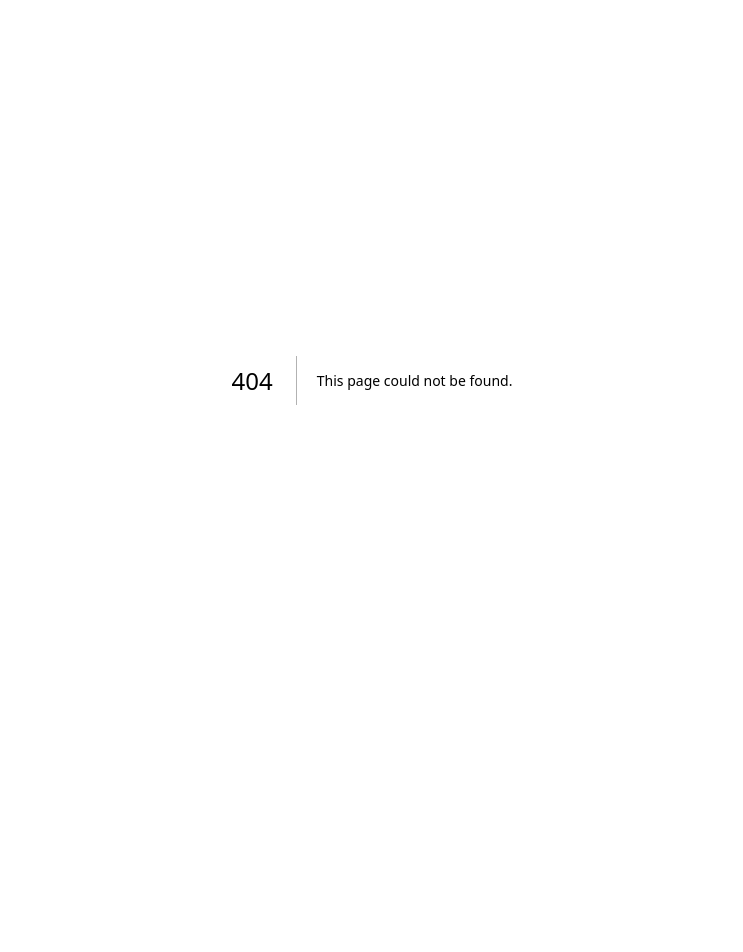
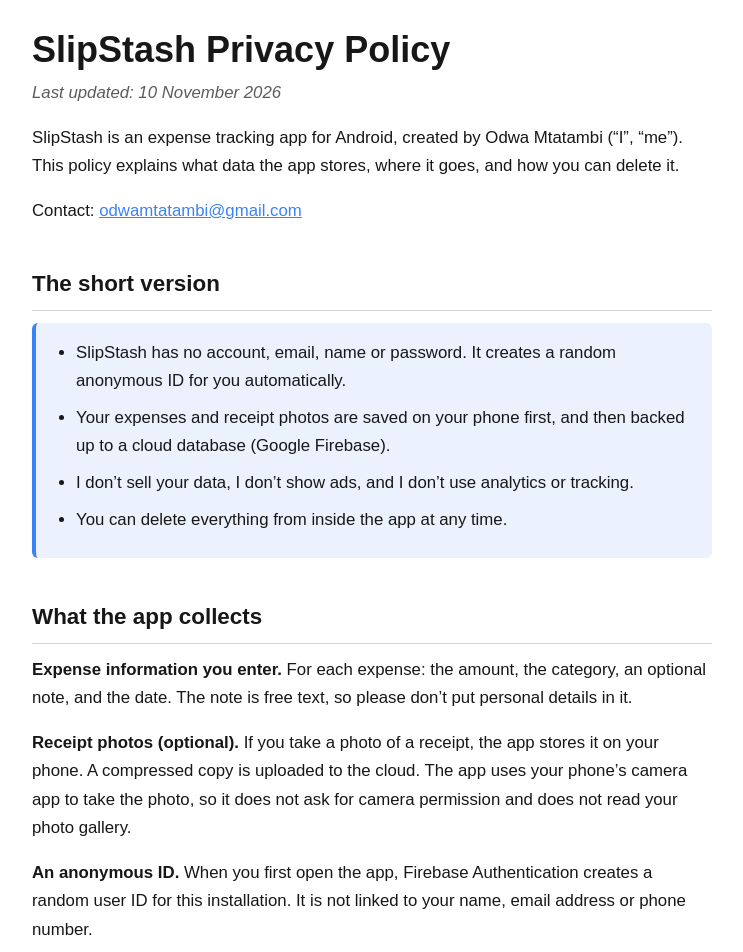
Before and after one commit to OddzMint-Net/odwa-portfolio, a Next.js app: page /privacy/slipstash in a window 1280 px wide. Before the commit this address had no page. Shown: the part 20-972 px from the top of the page, without its empty margins (268-1011 px from the left). Before the commit the page ends 800 px from the top, so only its background shows below. Built offline with nearby package versions, Linux system fonts and the light colour scheme.

Commit message:
add: Slipstash privacy policy

```diff
--- /dev/null
+++ b/app/privacy/slipstash/page.tsx
@@ -0,0 +1,139 @@
+import styles from "./policy.module.css";
+
+export const metadata = {
+    title: "SlipStash Privacy Policy",
+};
+
+export default function SlipStashPrivacy() {
+    return (
+        <main className={styles.policy}>
+
+            <h1>SlipStash Privacy Policy</h1>
+            <p className={styles.updated}>Last updated: 10 November 2026</p>
+            <p>
+                SlipStash is an expense tracking app for Android, created by Odwa
+                Mtatambi (“I”, “me”). This policy explains what data the app stores,
+                where it goes, and how you can delete it.
+            </p>
+            <p>
+                Contact: <a href="mailto:odwamtatambi@gmail.com">odwamtatambi@gmail.com</a>
+            </p>
+
+            <h2>The short version</h2>
+            <ul className={styles.summary}>
+                <li>
+                    SlipStash has no account, email, name or password. It creates a random
+                    anonymous ID for you automatically.
+                </li>
+                <li>
+                    Your expenses and receipt photos are saved on your phone first, and
+                    then backed up to a cloud database (Google Firebase).
+                </li>
+                <li>
+                    I don’t sell your data, I don’t show ads, and I don’t use analytics or
+                    tracking.
+                </li>
+                <li>You can delete everything from inside the app at any time.</li>
+            </ul>
+
+            <h2>What the app collects</h2>
+            <p>
+                <strong>Expense information you enter.</strong> For each expense: the
+                amount, the category, an optional note, and the date. The note is free
+                text, so please don’t put personal details in it.
+            </p>
+            <p>
+                <strong>Receipt photos (optional).</strong> If you take a photo of a
+                receipt, the app stores it on your phone. A compressed copy is uploaded
+                to the cloud. The app uses your phone’s camera app to take the photo, so
+                it does not ask for camera permission and does not read your photo
+                gallery.
+            </p>
+            <p>
+                <strong>An anonymous ID.</strong> When you first open the app, Firebase
+                Authentication creates a random user ID for this installation. It is not
+                linked to your name, email address or phone number.
+            </p>
+            <p>
+                <strong>What the app does not collect.</strong> Your name, email
+                address, phone number, contacts, location, or advertising ID. The app
+                does not use analytics, advertising or tracking services.
+            </p>
+            <p>
+                Like any online service, Google’s servers may process technical
+                information such as your IP address when your phone connects to them.
+                That is part of operating the service, and I don’t use it to identify
+                you.
+            </p>
+
+            <h2>How your data is used</h2>
+            <p>
+                Your data is used only to run the app: to show your expenses and monthly
+                summary, and to keep a backup in the cloud so that syncing works. I
+                don’t use it for advertising or profiling, and I don’t sell or rent it.
+            </p>
+
+            <h2>Where your data is stored</h2>
+            <p>
+                <strong>On your phone.</strong> In the app’s private storage, in a local
+                database and private files.
+            </p>
+            <p>
+                <strong>In the cloud.</strong> In Google Cloud Firestore, a database
+                provided by Google through Firebase, under your anonymous ID. Google
+                acts as a service provider that stores and processes the data for me.
+                Data is encrypted in transit, and the database rules only allow each
+                anonymous ID to read and write its own data. The data is stored in the
+                Google Cloud region chosen for this project.
+            </p>
+            <p>
+                No method of storage or transmission is completely secure, so I can’t
+                guarantee absolute security.
+            </p>
+
+            <h2>How long data is kept</h2>
+            <p>Your data is kept until you delete it. There is no automatic expiry.</p>
+
+            <h2>Deleting your data</h2>
+            <p>
+                <strong>One expense.</strong> Swipe the expense left in the list. It is
+                removed from your phone and from the cloud, together with its receipt
+                photo. You can tap Undo for a few seconds after swiping.
+            </p>
+            <p>
+                <strong>Everything.</strong> Open Settings &gt; Delete all my data in
+                the app. This permanently deletes all your expenses and receipt photos
+                from your phone and from the cloud, and deletes your anonymous ID. This
+                needs an internet connection, because the cloud data is removed first.
+            </p>
+            <p>
+                <strong>If you uninstall the app first.</strong> Uninstalling removes
+                the data on your phone, but it does not remove the cloud copy. A new
+                installation receives a new anonymous ID and can’t reach the old data.
+                Because the app holds no name or email, I may not be able to identify
+                which data was yours. If you would like help with data you can no longer
+                delete in the app, email{" "}
+                <a href="mailto:odwamtatambi@gmail.com">odwamtatambi@gmail.com</a>. To
+                avoid this, use Delete all my data before uninstalling.
+            </p>
+
+            <h2>Children</h2>
+            <p>
+                SlipStash is intended for people aged 18 and over. It is not directed at
+                anyone under 18, and I don’t knowingly collect data from people under 18.
+            </p>
+
+            <h2>Changes to this policy</h2>
+            <p>
+                If I change how the app handles data, I will update this page and the
+                date at the top.
+            </p>
+
+            <h2>Contact</h2>
+            <p>
+                Questions or requests about your data:{" "}
+                <a href="mailto:odwamtatambi@gmail.com">odwamtatambi@gmail.com</a>
+            </p>
+        </main>
+    );
+}
--- /dev/null
+++ b/app/privacy/slipstash/policy.module.css
@@ -0,0 +1,53 @@
+.policy {
+    max-width: 720px;
+    margin: 0 auto;
+    padding: 3rem 1.25rem 4rem;
+    line-height: 1.7;
+    font-size: 1.05rem;
+}
+
+.policy h1 {
+    font-size: 2.25rem;
+    font-weight: 700;
+    line-height: 1.2;
+    margin: 0 0 0.5rem;
+}
+
+.policy h2 {
+    font-size: 1.4rem;
+    font-weight: 700;
+    margin: 2.5rem 0 0.75rem;
+    padding-bottom: 0.4rem;
+    border-bottom: 1px solid rgba(128, 128, 128, 0.35);
+}
+
+.policy p {
+    margin: 0 0 1rem;
+}
+
+.policy strong {
+    font-weight: 700;
+}
+
+.policy a {
+    color: #3b82f6;
+    text-decoration: underline;
+}
+
+.updated {
+    font-style: italic;
+    opacity: 0.7;
+}
+
+.summary {
+    list-style: disc;
+    margin: 0 0 1rem;
+    padding: 1rem 1.25rem 1rem 2.5rem;
+    border-left: 4px solid #3b82f6;
+    background: rgba(59, 130, 246, 0.1);
+    border-radius: 6px;
+}
+
+.summary li {
+    margin-bottom: 0.5rem;
+}
```
